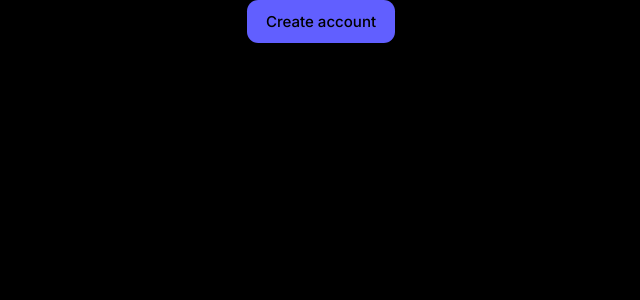
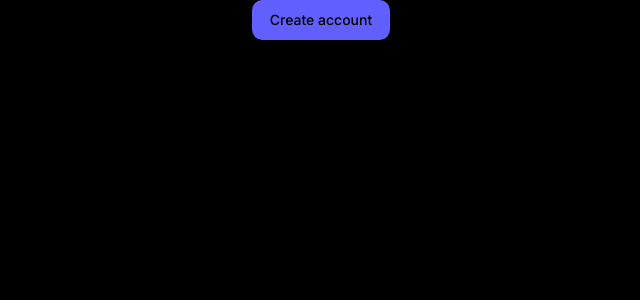
Before and after one commit to vitxzap/Alphabet-frontend, a Next.js app: page / in a window 1280 px wide. Shown: the top 300 px of the page, without its empty margins (319-959 px from the left). Built offline with nearby package versions, Linux system fonts and the light colour scheme.

Commit message:
fix: font-size

```diff
--- a/app/globals.css
+++ b/app/globals.css
@@ -2,10 +2,6 @@
 @import "tw-animate-css";
 
 @custom-variant dark (&:is(.dark *));
-
-html {
-  font-size: 1.075rem;
-}
 
 @theme inline {
   --color-background: var(--background);
```
